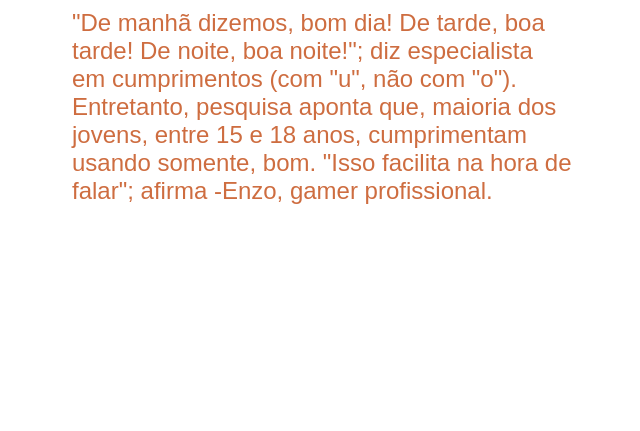
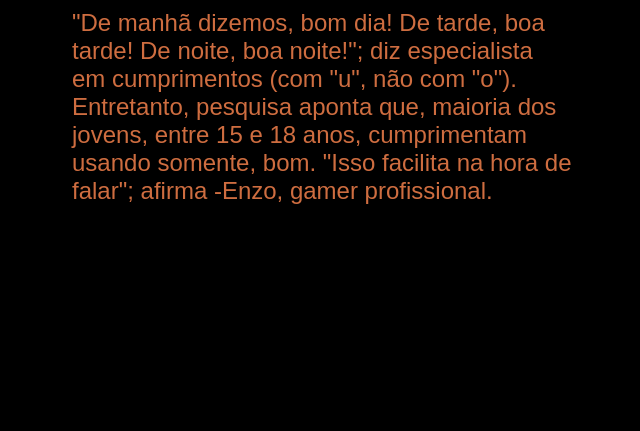
Before and after one commit to Alexandria-Lemos/projeto-site, a plain HTML site: page index.html in a window 1280 px wide. Shown: the part 369-800 px from the top of the page, without its empty margins (318-958 px from the left). Drawn offline with Linux system fonts and the light colour scheme.

Commit message:
Update style.css

```diff
--- a/estilos/style.css
+++ b/estilos/style.css
@@ -7,7 +7,7 @@
 }
 
 * body {
-    background-color: linear-gradiant(0deg, rgba(126, 0, 36, 0.582), rgb(255, 234, 112)) ;
+    background-color: black;
 }
 
 * main {
```
